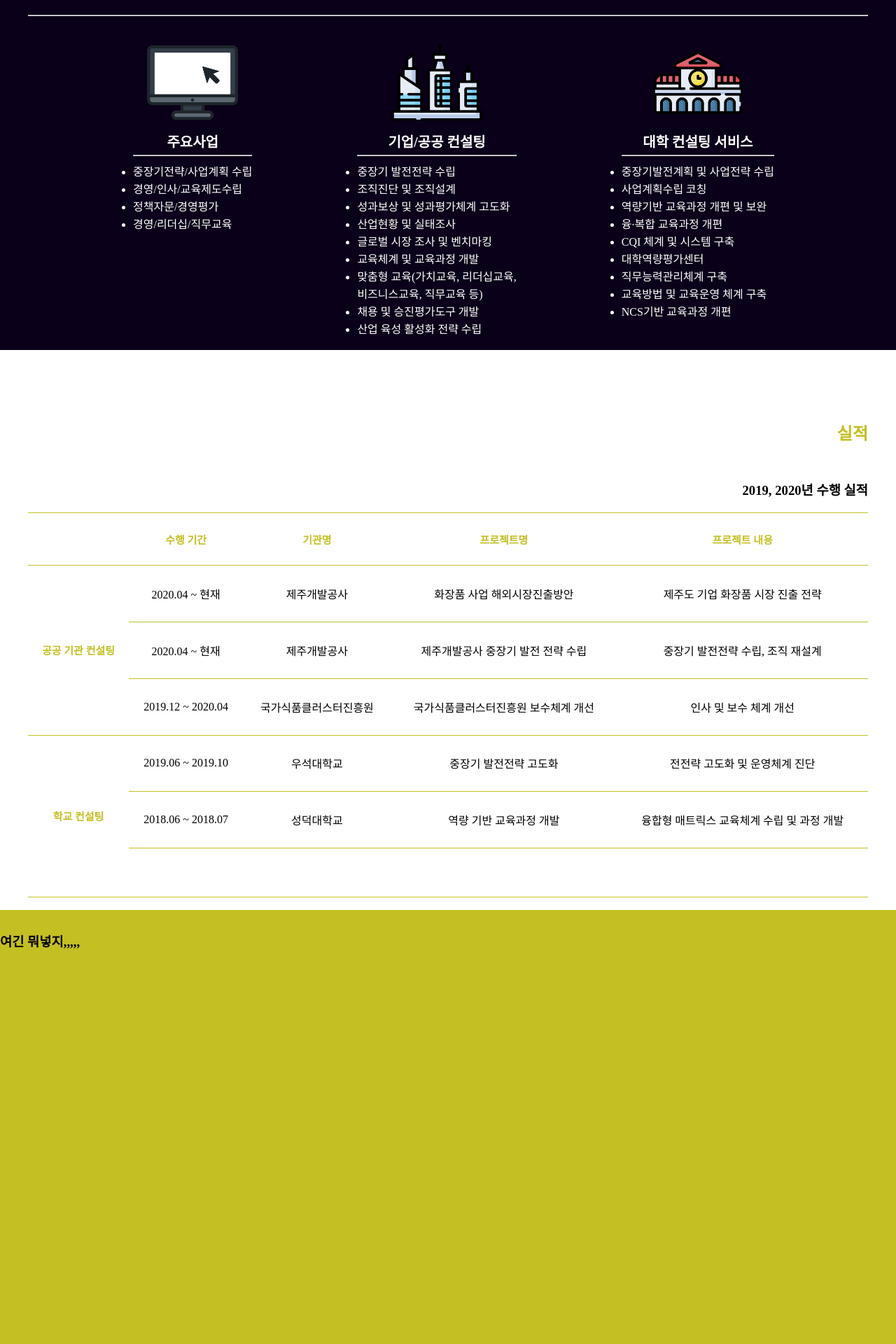
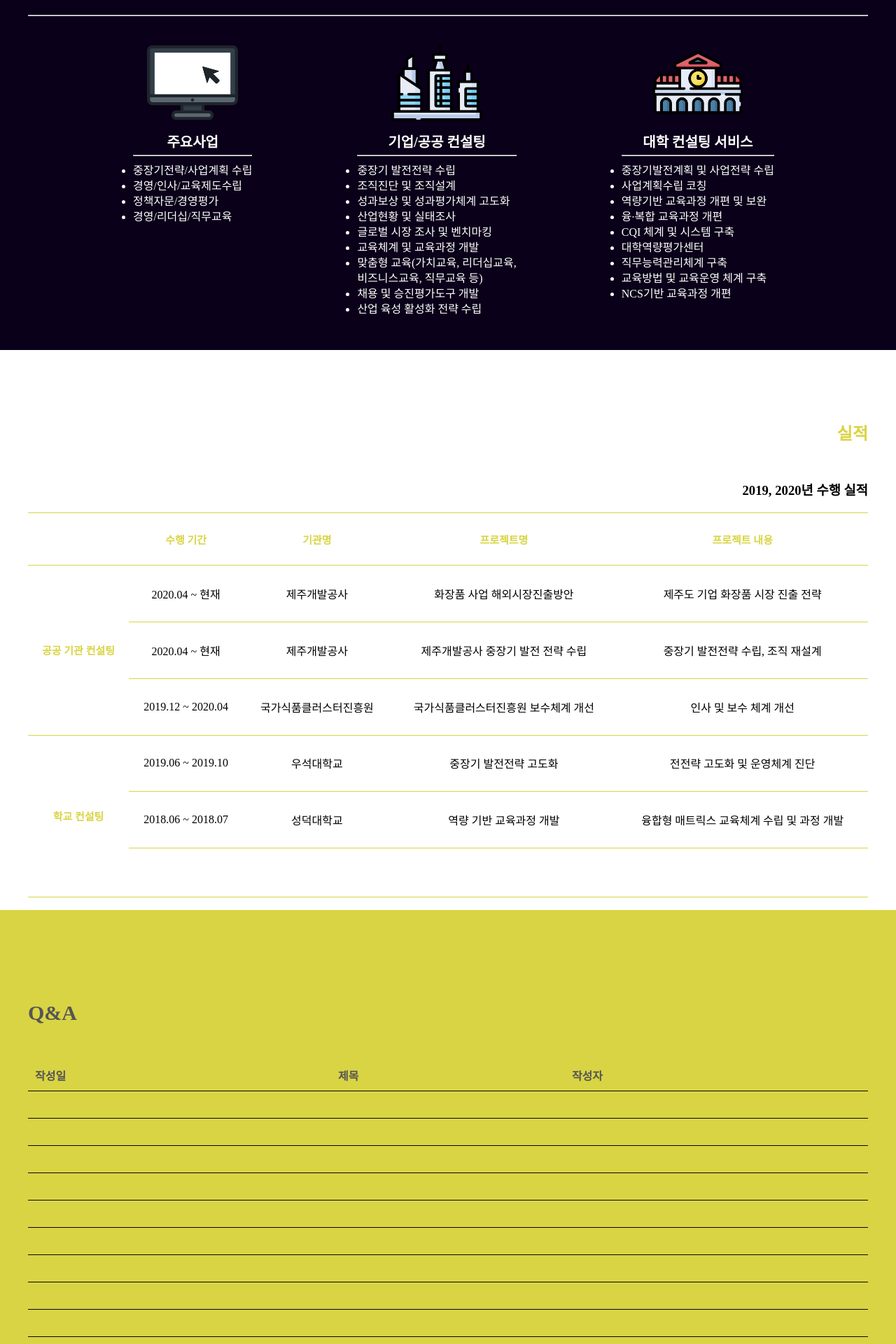
Before and after one commit to wwjdtm/G2Mh-p, a PHP site: page /main.html in a window 1280 px wide. Shown: the part 1400-3320 px from the top of the page at 70% size. Run offline with PHP 8.4, Linux system fonts and the light colour scheme.

Commit message:
초안디자인참고용 #4

```diff
--- a/main.css
+++ b/main.css
@@ -46,7 +46,7 @@ section h1, section h3, section h4, .footer h4{
     background-color:#0a0019;
 }
 .section1 h2{
-    color:#c4bf23;
+    color:#D9D443;
     font-size: 30px;
     font-family: raleway-semibold,raleway,sans-serif;
 }
@@ -98,7 +98,7 @@ section h1, section h3, section h4, .footer h4{
 .section2 .part1 ul, .part2 ul, .part3 ul{
     color: white;
     text-align: left;
-    line-height: 25px;
+    line-height: 22px;
 }
 
 .section3{
@@ -106,7 +106,7 @@ section h1, section h3, section h4, .footer h4{
 }
 
 .section3 h2{
-    color: #c4bf23;
+    color: #D9D443;
     text-align: right;
 }
 .section3 h3{
@@ -122,25 +122,37 @@ section h1, section h3, section h4, .footer h4{
     border-collapse: collapse;
 
 }
-td,th{
-    border-top: 1.5px solid #c4bf23;
-    border-bottom: 1.5px solid #c4bf23;
+.section3 td,.section3 th{
+    border-top: 1.5px solid #D9D443;
+    border-bottom: 1.5px solid #D9D443;
     padding: 10px;
 
 }
-th{
+.section3 th{
     font-size: 15px;
+    color:#D9D443;
 }
 
+.section4{
+    background-color:#D9D443;
+    color: #555555;
 
-.section3 table th{
-    color:#c4bf23;
+}
+.section4 h1{
+    font-size: 30px;
 }
 
+.section4 table{
+    text-align: left;
+    width: 100%;
+    margin-top: 50px;
+    border-collapse: collapse;
+}
 
+.section4 td,.section4 th{
+    border-bottom: 1.5px solid #0a0019;
+    padding: 10px;
 
-.section4{
-    background-color:#c4bf23;
 }
 
 .section5{
@@ -149,20 +161,17 @@ th{
 
 .footer{
     height: 15%;
-    background-color:#c4bf23;
-    color: black;
+    background-color:#D9D443;
     padding-left: 30px;
-    margin: 0 auto;
+    color: #8E8D57;
 }
 
 .imimg{
     float: left;
-    /* margin-right: 30px;
-    margin-top: 20px; */
     margin: 10px 30px 0 100px;
 
 }
-.imformation h4{
-    /* text-align: right; */
+.imformation h5{
+    padding-top: 30px;
     line-height: 20px;
 }
--- a/main.html
+++ b/main.html
@@ -121,17 +121,91 @@
             </section>
 
             <section class="section4">
-                <h1>여긴 뭐넣지,,,,,</h1>
+                <div class ="container">
+                    <h1>Q&A</h1>
+                        <table>
+                            <tr>
+                                <th>작성일</th>
+                                <th>제목</th>
+                                <th>작성자</th>
+                            </tr>
+                            <tr>
+                                <td>&nbsp;</td>
+                                <td>&nbsp;</td>
+                                <td>&nbsp;</td>
+                            </tr>
+
+                                <td>&nbsp;</td>
+                                <td>&nbsp;</td>
+                                <td>&nbsp;</td>
+                            </tr>
+                            </tr>
+
+                                <td>&nbsp;</td>
+                                <td>&nbsp;</td>
+                                <td>&nbsp;</td>
+                            </tr>
+                            </tr>
+
+                                <td>&nbsp;</td>
+                                <td>&nbsp;</td>
+                                <td>&nbsp;</td>
+                            </tr>
+                            </tr>
+
+                                <td>&nbsp;</td>
+                                <td>&nbsp;</td>
+                                <td>&nbsp;</td>
+                            </tr>
+                            </tr>
+
+                                <td>&nbsp;</td>
+                                <td>&nbsp;</td>
+                                <td>&nbsp;</td>
+                            </tr>
+                            </tr>
+
+                                <td>&nbsp;</td>
+                                <td>&nbsp;</td>
+                                <td>&nbsp;</td>
+                            </tr>
+                            </tr>
+
+                                <td>&nbsp;</td>
+                                <td>&nbsp;</td>
+                                <td>&nbsp;</td>
+                            </tr>
+                            </tr>
+
+                                <td>&nbsp;</td>
+                                <td>&nbsp;</td>
+                                <td>&nbsp;</td>
+                            </tr>
+                            </tr>
+
+                                <td>&nbsp;</td>
+                                <td>&nbsp;</td>
+                                <td>&nbsp;</td>
+                            </tr>
+                                <td colspan="3"><button>&nbsp;&nbsp;글쓰기&nbsp;&nbsp;</button></td>
+                            </tr>
+                            <tr>
+                                <td colspan="3"><center>
+                                <a href="#">1</a>
+                                <a href="#">2</a>
+                                <a href="#">3</a>
+                                <a href="#">4</a>
+                                </center></td>
+                            </tr>
+                        </table>
+                </div>
+
 
             </section>
 
             <section class="section5">
                 <div class="container">
-
-
-                <h1>Contact Us</h1>
-
-
+                <h2>Contact Us</h2>
                 </div>
 
             </section>
@@ -139,9 +213,9 @@
             <div class="footer">
                 <div class="imformation">
                     <img src="logo.png" width="150px" height="100px" class="imimg">
-                    <h4>(주)지투엠 파트너스<br>
-                        서울시 종로구 세종대로23길 47, 601-58(미도파광화문빌딩)<br>
-                        Tel  : 02-6383-0310  &nbsp;&nbsp;Fax : 02-6383-0311</h4>
+                    <h5>법인명 (상호) : (주)지투엠 파트너스 | 사업자등록번호 : 344-88-01493<br>
+                        주소 : 서울시 종로구 세종대로23길 47, 601-58(미도파광화문빌딩) | 대표자 : 오성민<br>
+                        Tel  : 02-6383-0310  &nbsp;&nbsp;Fax : 02-6383-0311</h5>
                 </div>
 
             </div>
```
